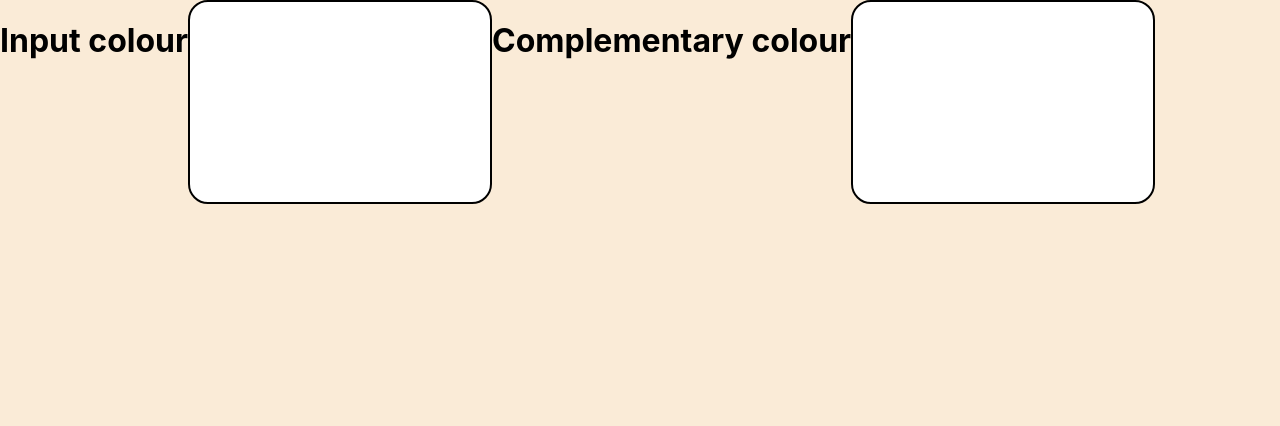
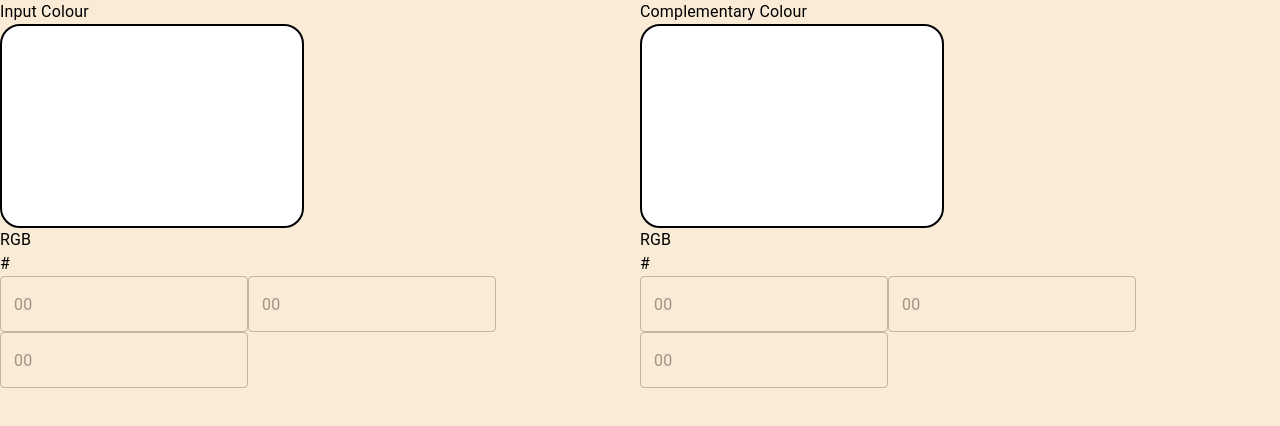
Before and after one commit to AkThao/complementary-colours, a React (Create React App) app: page / in a window 1280 px wide. Shown: the top 426 px of the page. Built offline with nearby package versions, Linux system fonts and the light colour scheme.

Commit message:
Create input and output sections and factor code

```diff
--- a/src/App.js
+++ b/src/App.js
@@ -1,24 +1,22 @@
 import React from "react";
-import ColourDisplayBox from "./ColourDisplayBox";
 import { makeStyles } from "@material-ui/core";
+import InputSection from "./InputSection";
+import OutputSection from "./OutputSection";
 
 const useStyles = makeStyles(() => ({
   pageContainer: {
     display: "flex",
-  }
+  },
 }));
 
 function App() {
   const classes = useStyles();
-  const colour = "#ffffff";
 
   return (
     <>
       <div className={classes.pageContainer}>
-        <h1>Input colour</h1>
-        <ColourDisplayBox colour={colour} />
-        <h1>Complementary colour</h1>
-        <ColourDisplayBox colour={colour} />
+          <InputSection />
+          <OutputSection />
       </div>
     </>
   );
--- /dev/null
+++ b/src/InputFields.js
@@ -0,0 +1,28 @@
+import React from "react";
+import { TextField, Typography } from "@material-ui/core";
+
+const InputFields = () => {
+  return (
+    <>
+      <Typography>RGB</Typography>
+      <Typography>#</Typography>
+      <TextField
+        variant="outlined"
+        inputProps={{ maxLength: 2 }}
+        placeholder="00"
+      />
+      <TextField
+        variant="outlined"
+        inputProps={{ maxLength: 2 }}
+        placeholder="00"
+      />
+      <TextField
+        variant="outlined"
+        inputProps={{ maxLength: 2 }}
+        placeholder="00"
+      />
+    </>
+  );
+};
+
+export default InputFields;
--- /dev/null
+++ b/src/InputSection.js
@@ -0,0 +1,20 @@
+import React from "react";
+import { Typography } from "@material-ui/core";
+import ColourDisplayBox from "./ColourDisplayBox";
+import InputFields from "./InputFields";
+
+const InputSection = () => {
+  const colour = "#ffffff";
+
+  return (
+    <>
+      <div>
+        <Typography>Input Colour</Typography>
+        <ColourDisplayBox colour={colour} />
+        <InputFields />
+      </div>
+    </>
+  );
+};
+
+export default InputSection;
--- /dev/null
+++ b/src/OutputFields.js
@@ -0,0 +1,28 @@
+import React from "react";
+import { TextField, Typography } from "@material-ui/core";
+
+const OutputFields = () => {
+  return (
+    <>
+      <Typography>RGB</Typography>
+      <Typography>#</Typography>
+      <TextField
+        variant="outlined"
+        inputProps={{ maxLength: 2 }}
+        placeholder="00"
+      />
+      <TextField
+        variant="outlined"
+        inputProps={{ maxLength: 2 }}
+        placeholder="00"
+      />
+      <TextField
+        variant="outlined"
+        inputProps={{ maxLength: 2 }}
+        placeholder="00"
+      />
+    </>
+  );
+};
+
+export default OutputFields;
--- /dev/null
+++ b/src/OutputSection.js
@@ -0,0 +1,20 @@
+import React from "react";
+import { Typography } from "@material-ui/core";
+import ColourDisplayBox from "./ColourDisplayBox";
+import OutputFields from "./OutputFields";
+
+const OutputSection = () => {
+  const colour = "#ffffff";
+
+  return (
+    <>
+      <div>
+        <Typography>Complementary Colour</Typography>
+        <ColourDisplayBox colour={colour} />
+        <OutputFields />
+      </div>
+    </>
+  );
+};
+
+export default OutputSection;
```
